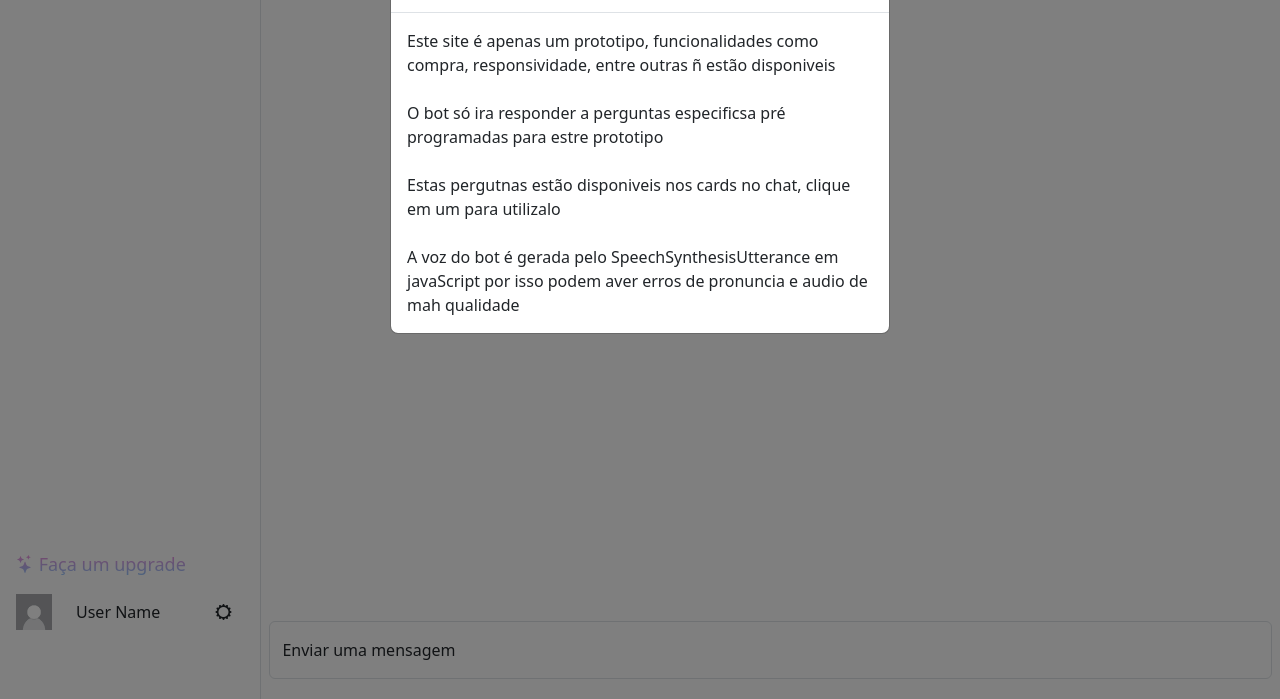
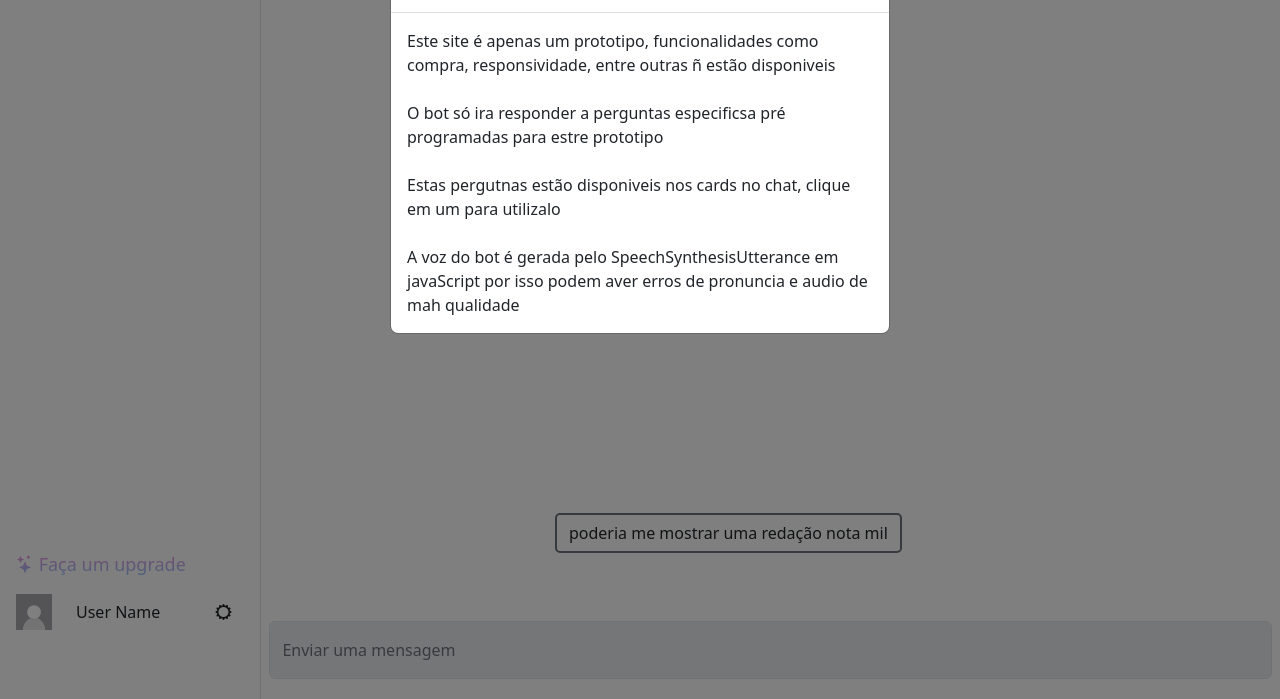
Before and after one commit to CesarGabriel26/PROF_WebSite, a plain HTML site: page index.html in a window 1280 px wide. Shown: the part 79-778 px from the top of the page. Drawn offline with nearby package versions, Linux system fonts and the light colour scheme.

Commit message:
card add

```diff
--- a/css/index.css
+++ b/css/index.css
@@ -141,3 +141,28 @@ input:checked+.slider:before {
 .slider.round:before {
     border-radius: 50%;
 }
+
+
+
+
+
+.card-pergunta {
+    top: -100px;
+    left: 30%;
+
+    height: 40px;
+
+    cursor: pointer;
+
+    display: flex;
+    justify-content: center;
+    align-items: center;
+
+    border: 2px solid var(--bs-secondary);
+    border-radius: 5px;
+}
+
+.card-pergunta:hover {
+    color: var(--bs-light);
+    border: 2px solid var(--bs-info);
+}
--- a/index.html
+++ b/index.html
@@ -182,13 +182,18 @@
             <section class="chat overflow-y-scroll container">
 
 
-
             </section>
 
-            <div class="mainfooter p-2">
+            <div class="mainfooter p-2 position-relative">
+                <div class="row position-absolute card-pergunta" id="card-pergunta">
+                    <div class="col-12" onclick="Perguntar('poderia me mostrar uma redação nota mil')">
+                        poderia me mostrar uma redação nota mil
+                    </div>
+                </div>
+
 
                 <form class="form-floating m-0">
-                    <input type="text" class="form-control" id="floatingInputValue" placeholder=".">
+                    <input type="text" class="form-control" disabled id="floatingInputValue" placeholder=".">
                     <label for="floatingInputValue">Enviar uma mensagem</label>
                 </form>
 
--- a/js/data.js
+++ b/js/data.js
@@ -1,7 +1,7 @@
 function ReturnData() {
     return [
         {
-            recive: "poderia me mostrar uma redação nota mil sobre",
+            recive: "poderia me mostrar uma redação nota mil",
             response: `
                 Não posso lhe dar a resposta pronta mocinho, mas, escrever uma redação nota mil envolve alguns passos importantes.
                 Aqui está um guia simplificado que pode ajudar:
--- a/js/index.js
+++ b/js/index.js
@@ -32,11 +32,18 @@ if (document.getElementById('floatingInputValue')) {
 
         if (e.key === 'Enter') {
             e.preventDefault()
+            Perguntar(document.getElementById('floatingInputValue').value)
+        }
+
+    })
+}
+
+function Perguntar(pergunta){
     var data = ReturnData()
-
     data.forEach((item, id) => {
 
-                if (item.recive == document.getElementById('floatingInputValue').value) {
+        if (item.recive == pergunta) {
+            document.getElementById("card-pergunta").style.display = "none"
 
             document.querySelector('.chat').innerHTML += `
                 <div class="d-flex p-4">
@@ -69,9 +76,6 @@ if (document.getElementById('floatingInputValue')) {
     })
 }
 
-
-    })
-}
 if (document.querySelector('.newchat')) {
     document.querySelector('.newchat').addEventListener('click', () => {
         newChat = true
```
Lines whose indentation alone changed are shown as unchanged.
